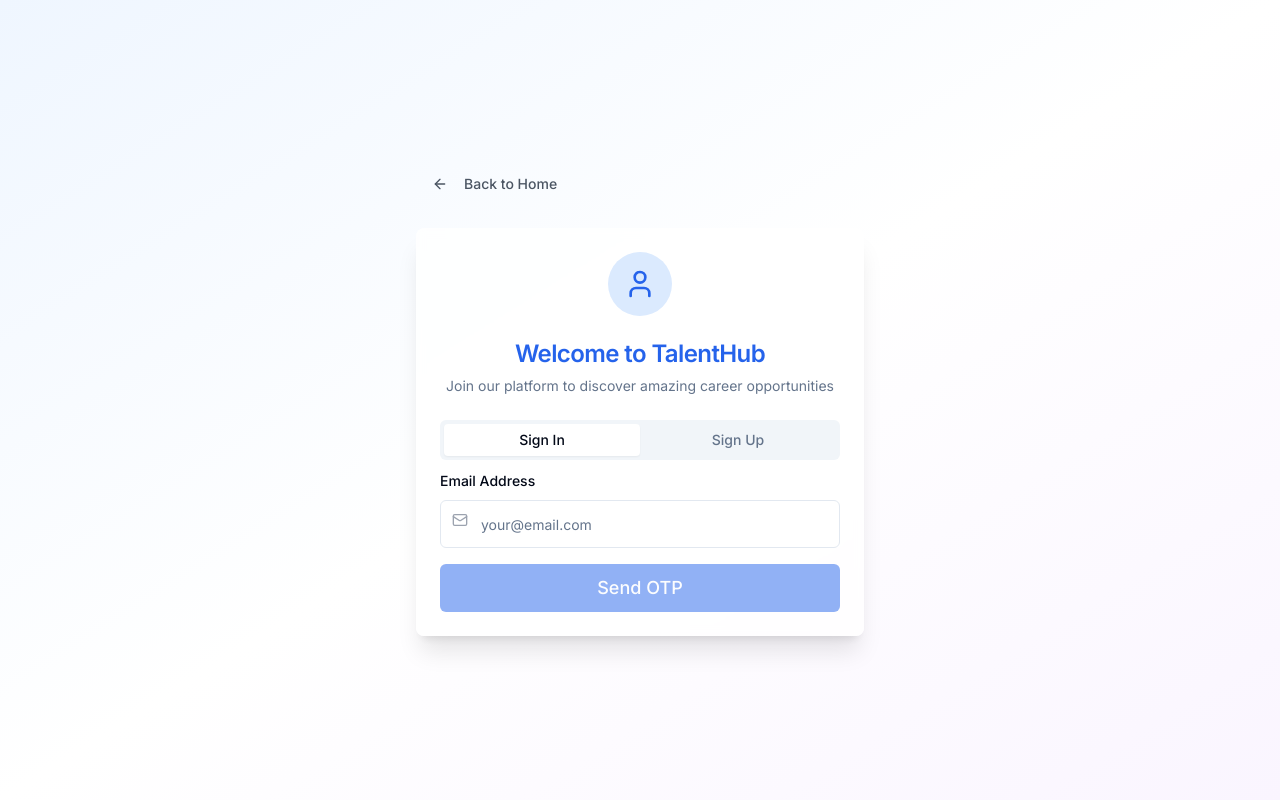
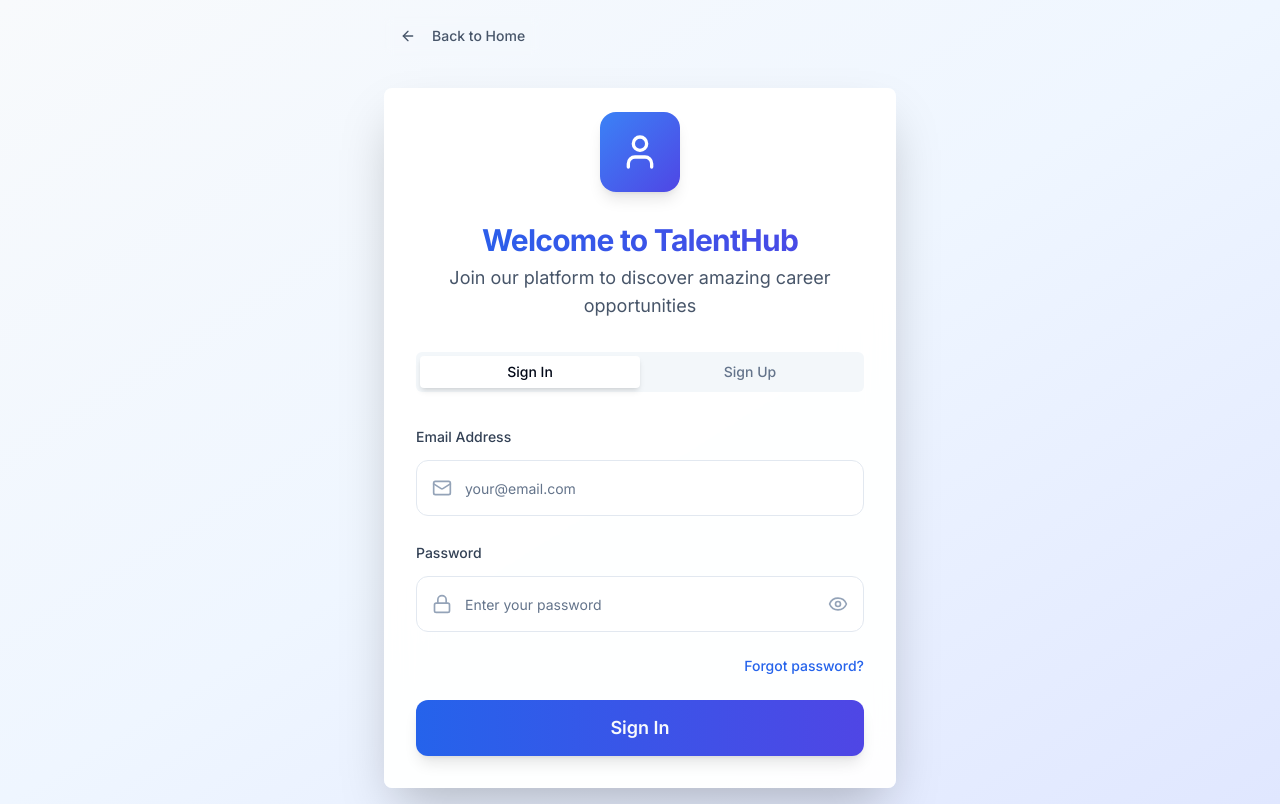
Before and after one commit to Ghost77-99/candidate-compass-ai-app, a React (Vite) app: page /auth/user in a window 1280 px wide. Built offline with nearby package versions, Linux system fonts and the light colour scheme.

Commit message:
feat: Implement password login and UI updates
Refactor UserAuth and HRAuth components to use password-based authentication with a "forgot password" option. Update the UI for a more modern and user-friendly experience.

```diff
--- a/src/components/auth/UserAuth.tsx
+++ b/src/components/auth/UserAuth.tsx
@@ -6,19 +6,21 @@ import { Input } from '@/components/ui/input';
 import { Card, CardContent, CardDescription, CardHeader, CardTitle } from '@/components/ui/card';
 import { Label } from '@/components/ui/label';
 import { Tabs, TabsContent, TabsList, TabsTrigger } from '@/components/ui/tabs';
-import { InputOTP, InputOTPGroup, InputOTPSlot } from '@/components/ui/input-otp';
-import { User, ArrowLeft, Mail, UserIcon } from 'lucide-react';
+import { User, ArrowLeft, Mail, UserIcon, Lock, Eye, EyeOff } from 'lucide-react';
 import { useAuth } from '@/contexts/AuthContext';
 import { useToast } from '@/hooks/use-toast';
 import { supabase } from '@/integrations/supabase/client';
 
 const UserAuth = () => {
   const [email, setEmail] = useState('');
-  const [otp, setOtp] = useState('');
+  const [password, setPassword] = useState('');
+  const [confirmPassword, setConfirmPassword] = useState('');
   const [name, setName] = useState('');
   const [activeTab, setActiveTab] = useState('login');
-  const [isOtpSent, setIsOtpSent] = useState(false);
+  const [showPassword, setShowPassword] = useState(false);
+  const [showConfirmPassword, setShowConfirmPassword] = useState(false);
   const [isLoading, setIsLoading] = useState(false);
+  const [forgotPasswordMode, setForgotPasswordMode] = useState(false);
   const { user } = useAuth();
   const navigate = useNavigate();
   const { toast } = useToast();
@@ -29,27 +31,35 @@ const UserAuth = () => {
     }
   }, [user, navigate]);
 
-  const sendOtp = async (emailAddress: string) => {
+  const handleLogin = async (e: React.FormEvent) => {
+    e.preventDefault();
+    if (!email || !password) {
+      toast({
+        title: "Error",
+        description: "Please fill in all fields",
+        variant: "destructive",
+      });
+      return;
+    }
+
     setIsLoading(true);
     try {
-      const { data, error } = await supabase.auth.signInWithOtp({
-        email: emailAddress,
-        options: {
-          shouldCreateUser: activeTab === 'signup'
-        }
+      const { data, error } = await supabase.auth.signInWithPassword({
+        email,
+        password,
       });
 
       if (error) throw error;
 
-      setIsOtpSent(true);
       toast({
-        title: "OTP Sent",
-        description: "Please check your email for the verification code.",
+        title: "Success",
+        description: "Successfully logged in!",
       });
+      navigate('/dashboard/user');
     } catch (error: any) {
       toast({
         title: "Error",
-        description: error.message || "Failed to send OTP",
+        description: error.message || "Failed to login",
         variant: "destructive",
       });
     } finally {
@@ -57,26 +67,58 @@ const UserAuth = () => {
     }
   };
 
-  const verifyOtp = async (emailAddress: string, otpCode: string) => {
+  const handleSignup = async (e: React.FormEvent) => {
+    e.preventDefault();
+    if (!email || !password || !name || !confirmPassword) {
+      toast({
+        title: "Error",
+        description: "Please fill in all fields",
+        variant: "destructive",
+      });
+      return;
+    }
+
+    if (password !== confirmPassword) {
+      toast({
+        title: "Error",
+        description: "Passwords do not match",
+        variant: "destructive",
+      });
+      return;
+    }
+
+    if (password.length < 6) {
+      toast({
+        title: "Error",
+        description: "Password must be at least 6 characters long",
+        variant: "destructive",
+      });
+      return;
+    }
+
     setIsLoading(true);
     try {
-      const { data, error } = await supabase.auth.verifyOtp({
-        email: emailAddress,
-        token: otpCode,
-        type: 'email'
+      const { data, error } = await supabase.auth.signUp({
+        email,
+        password,
+        options: {
+          data: {
+            name: name,
+          },
+          emailRedirectTo: `${window.location.origin}/dashboard/user`
+        }
       });
 
       if (error) throw error;
 
-      navigate('/dashboard/user');
       toast({
         title: "Success",
-        description: "Successfully authenticated!",
+        description: "Account created successfully! Please check your email to verify your account.",
       });
     } catch (error: any) {
       toast({
         title: "Error",
-        description: error.message || "Invalid OTP",
+        description: error.message || "Failed to create account",
         variant: "destructive",
       });
     } finally {
@@ -84,33 +126,47 @@ const UserAuth = () => {
     }
   };
 
-  const handleLogin = async (e: React.FormEvent) => {
+  const handleForgotPassword = async (e: React.FormEvent) => {
     e.preventDefault();
-    if (!email) return;
+    if (!email) {
+      toast({
+        title: "Error",
+        description: "Please enter your email address",
+        variant: "destructive",
+      });
+      return;
+    }
 
-    if (!isOtpSent) {
-      await sendOtp(email);
-    } else if (otp.length === 6) {
-      await verifyOtp(email, otp);
-    }
-  };
+    setIsLoading(true);
+    try {
+      const { error } = await supabase.auth.resetPasswordForEmail(email, {
+        redirectTo: `${window.location.origin}/dashboard/user`
+      });
 
-  const handleSignup = async (e: React.FormEvent) => {
-    e.preventDefault();
-    if (!email || !name) return;
+      if (error) throw error;
 
-    if (!isOtpSent) {
-      await sendOtp(email);
-    } else if (otp.length === 6) {
-      await verifyOtp(email, otp);
+      toast({
+        title: "Password Reset Sent",
+        description: "Please check your email for the password reset link.",
+      });
+      setForgotPasswordMode(false);
+    } catch (error: any) {
+      toast({
+        title: "Error",
+        description: error.message || "Failed to send reset email",
+        variant: "destructive",
+      });
+    } finally {
+      setIsLoading(false);
     }
   };
 
   const resetForm = () => {
     setEmail('');
-    setOtp('');
+    setPassword('');
+    setConfirmPassword('');
     setName('');
-    setIsOtpSent(false);
+    setForgotPasswordMode(false);
   };
 
   const handleTabChange = (tab: string) => {
@@ -119,41 +175,56 @@ const UserAuth = () => {
   };
 
   return (
-    <div className="min-h-screen bg-gradient-to-br from-blue-50 via-white to-purple-50 flex items-center justify-center p-6">
-      <div className="w-full max-w-md">
+    <div className="min-h-screen bg-gradient-to-br from-slate-50 via-blue-50 to-indigo-100 flex items-center justify-center p-4">
+      <div className="w-full max-w-lg">
         <Button
           variant="ghost"
           onClick={() => navigate('/')}
-          className="mb-6 text-gray-600 hover:text-gray-800"
+          className="mb-8 text-slate-600 hover:text-slate-800 hover:bg-white/50 backdrop-blur-sm"
         >
           <ArrowLeft className="w-4 h-4 mr-2" />
           Back to Home
         </Button>
 
-        <Card className="border-0 shadow-xl bg-white/80 backdrop-blur-sm">
-          <CardHeader className="text-center pb-6">
-            <div className="mx-auto w-16 h-16 bg-blue-100 rounded-full flex items-center justify-center mb-4">
-              <User className="w-8 h-8 text-blue-600" />
+        <Card className="border-0 shadow-2xl bg-white/95 backdrop-blur-xl">
+          <CardHeader className="text-center pb-8">
+            <div className="mx-auto w-20 h-20 bg-gradient-to-br from-blue-500 to-indigo-600 rounded-2xl flex items-center justify-center mb-6 shadow-lg">
+              <User className="w-10 h-10 text-white" />
             </div>
-            <CardTitle className="text-2xl text-blue-600">Welcome to TalentHub</CardTitle>
-            <CardDescription>
+            <CardTitle className="text-3xl font-bold bg-gradient-to-r from-blue-600 to-indigo-600 bg-clip-text text-transparent">
+              Welcome to TalentHub
+            </CardTitle>
+            <CardDescription className="text-lg text-slate-600 mt-2">
               Join our platform to discover amazing career opportunities
             </CardDescription>
           </CardHeader>
-          <CardContent>
-            <Tabs value={activeTab} onValueChange={handleTabChange}>
-              <TabsList className="grid w-full grid-cols-2">
-                <TabsTrigger value="login">Sign In</TabsTrigger>
-                <TabsTrigger value="signup">Sign Up</TabsTrigger>
+
+          <CardContent className="px-8 pb-8">
+            {!forgotPasswordMode ? (
+              <Tabs value={activeTab} onValueChange={handleTabChange} className="w-full">
+                <TabsList className="grid w-full grid-cols-2 mb-8 bg-slate-100/80 p-1">
+                  <TabsTrigger
+                    value="login"
+                    className="data-[state=active]:bg-white data-[state=active]:shadow-md transition-all duration-200"
+                  >
+                    Sign In
+                  </TabsTrigger>
+                  <TabsTrigger
+                    value="signup"
+                    className="data-[state=active]:bg-white data-[state=active]:shadow-md transition-all duration-200"
+                  >
+                    Sign Up
+                  </TabsTrigger>
                 </TabsList>
 
-              <TabsContent value="login">
-                <form onSubmit={handleLogin} className="space-y-4">
-                  {!isOtpSent ? (
-                    <div className="space-y-2">
-                      <Label htmlFor="login-email">Email Address</Label>
+                <TabsContent value="login" className="space-y-6">
+                  <form onSubmit={handleLogin} className="space-y-6">
+                    <div className="space-y-3">
+                      <Label htmlFor="login-email" className="text-sm font-medium text-slate-700">
+                        Email Address
+                      </Label>
                       <div className="relative">
-                        <Mail className="absolute left-3 top-3 h-4 w-4 text-gray-400" />
+                        <Mail className="absolute left-4 top-1/2 transform -translate-y-1/2 h-5 w-5 text-slate-400" />
                         <Input
                           id="login-email"
                           type="email"
@@ -161,59 +232,66 @@ const UserAuth = () => {
                           value={email}
                           onChange={(e) => setEmail(e.target.value)}
                           required
-                          className="pl-10 h-12"
+                          className="pl-12 h-14 border-slate-200 focus:border-blue-500 focus:ring-blue-500/20 rounded-xl text-base"
                           disabled={isLoading}
                         />
                       </div>
                     </div>
-                  ) : (
-                    <div className="space-y-4">
-                      <div className="text-center">
-                        <p className="text-sm text-gray-600 mb-4">
-                          Enter the 6-digit code sent to {email}
-                        </p>
-                        <div className="flex justify-center">
-                          <InputOTP value={otp} onChange={setOtp} maxLength={6}>
-                            <InputOTPGroup>
-                              <InputOTPSlot index={0} />
-                              <InputOTPSlot index={1} />
-                              <InputOTPSlot index={2} />
-                              <InputOTPSlot index={3} />
-                              <InputOTPSlot index={4} />
-                              <InputOTPSlot index={5} />
-                            </InputOTPGroup>
-                          </InputOTP>
+
+                    <div className="space-y-3">
+                      <Label htmlFor="login-password" className="text-sm font-medium text-slate-700">
+                        Password
+                      </Label>
+                      <div className="relative">
+                        <Lock className="absolute left-4 top-1/2 transform -translate-y-1/2 h-5 w-5 text-slate-400" />
+                        <Input
+                          id="login-password"
+                          type={showPassword ? "text" : "password"}
+                          placeholder="Enter your password"
+                          value={password}
+                          onChange={(e) => setPassword(e.target.value)}
+                          required
+                          className="pl-12 pr-12 h-14 border-slate-200 focus:border-blue-500 focus:ring-blue-500/20 rounded-xl text-base"
+                          disabled={isLoading}
+                        />
+                        <button
+                          type="button"
+                          onClick={() => setShowPassword(!showPassword)}
+                          className="absolute right-4 top-1/2 transform -translate-y-1/2 text-slate-400 hover:text-slate-600"
+                        >
+                          {showPassword ? <EyeOff className="h-5 w-5" /> : <Eye className="h-5 w-5" />}
+                        </button>
                       </div>
                     </div>
+
+                    <div className="flex justify-end">
+                      <button
+                        type="button"
+                        onClick={() => setForgotPasswordMode(true)}
+                        className="text-sm text-blue-600 hover:text-blue-700 font-medium"
+                      >
+                        Forgot password?
+                      </button>
+                    </div>
+
                     <Button
-                        type="button"
-                        variant="outline"
-                        onClick={resetForm}
-                        className="w-full"
+                      type="submit"
+                      className="w-full h-14 text-lg font-semibold bg-gradient-to-r from-blue-600 to-indigo-600 hover:from-blue-700 hover:to-indigo-700 rounded-xl shadow-lg hover:shadow-xl transition-all duration-200"
                       disabled={isLoading}
                     >
-                        Change Email Address
-                      </Button>
-                    </div>
-                  )}
-                  <Button
-                    type="submit"
-                    className="w-full bg-blue-600 hover:bg-blue-700 h-12 text-lg"
-                    disabled={(!email && !isOtpSent) || (isOtpSent && otp.length !== 6) || isLoading}
-                  >
-                    {isLoading ? 'Processing...' : isOtpSent ? 'Verify OTP' : 'Send OTP'}
+                      {isLoading ? 'Signing in...' : 'Sign In'}
                     </Button>
                   </form>
                 </TabsContent>
 
-              <TabsContent value="signup">
-                <form onSubmit={handleSignup} className="space-y-4">
-                  {!isOtpSent ? (
-                    <>
-                      <div className="space-y-2">
-                        <Label htmlFor="signup-name">Full Name</Label>
+                <TabsContent value="signup" className="space-y-6">
+                  <form onSubmit={handleSignup} className="space-y-6">
+                    <div className="space-y-3">
+                      <Label htmlFor="signup-name" className="text-sm font-medium text-slate-700">
+                        Full Name
+                      </Label>
                       <div className="relative">
-                          <UserIcon className="absolute left-3 top-3 h-4 w-4 text-gray-400" />
+                        <UserIcon className="absolute left-4 top-1/2 transform -translate-y-1/2 h-5 w-5 text-slate-400" />
                         <Input
                           id="signup-name"
                           type="text"
@@ -221,15 +299,18 @@ const UserAuth = () => {
                           value={name}
                           onChange={(e) => setName(e.target.value)}
                           required
-                            className="pl-10 h-12"
+                          className="pl-12 h-14 border-slate-200 focus:border-blue-500 focus:ring-blue-500/20 rounded-xl text-base"
                           disabled={isLoading}
                         />
                       </div>
                     </div>
-                      <div className="space-y-2">
-                        <Label htmlFor="signup-email">Email Address</Label>
+
+                    <div className="space-y-3">
+                      <Label htmlFor="signup-email" className="text-sm font-medium text-slate-700">
+                        Email Address
+                      </Label>
                       <div className="relative">
-                          <Mail className="absolute left-3 top-3 h-4 w-4 text-gray-400" />
+                        <Mail className="absolute left-4 top-1/2 transform -translate-y-1/2 h-5 w-5 text-slate-400" />
                         <Input
                           id="signup-email"
                           type="email"
@@ -237,52 +318,123 @@ const UserAuth = () => {
                           value={email}
                           onChange={(e) => setEmail(e.target.value)}
                           required
-                            className="pl-10 h-12"
+                          className="pl-12 h-14 border-slate-200 focus:border-blue-500 focus:ring-blue-500/20 rounded-xl text-base"
                           disabled={isLoading}
                         />
                       </div>
                     </div>
-                    </>
-                  ) : (
-                    <div className="space-y-4">
-                      <div className="text-center">
-                        <p className="text-sm text-gray-600 mb-4">
-                          Enter the 6-digit code sent to {email}
-                        </p>
-                        <div className="flex justify-center">
-                          <InputOTP value={otp} onChange={setOtp} maxLength={6}>
-                            <InputOTPGroup>
-                              <InputOTPSlot index={0} />
-                              <InputOTPSlot index={1} />
-                              <InputOTPSlot index={2} />
-                              <InputOTPSlot index={3} />
-                              <InputOTPSlot index={4} />
-                              <InputOTPSlot index={5} />
-                            </InputOTPGroup>
-                          </InputOTP>
+
+                    <div className="space-y-3">
+                      <Label htmlFor="signup-password" className="text-sm font-medium text-slate-700">
+                        Password
+                      </Label>
+                      <div className="relative">
+                        <Lock className="absolute left-4 top-1/2 transform -translate-y-1/2 h-5 w-5 text-slate-400" />
+                        <Input
+                          id="signup-password"
+                          type={showPassword ? "text" : "password"}
+                          placeholder="Create a password (min. 6 characters)"
+                          value={password}
+                          onChange={(e) => setPassword(e.target.value)}
+                          required
+                          className="pl-12 pr-12 h-14 border-slate-200 focus:border-blue-500 focus:ring-blue-500/20 rounded-xl text-base"
+                          disabled={isLoading}
+                        />
+                        <button
+                          type="button"
+                          onClick={() => setShowPassword(!showPassword)}
+                          className="absolute right-4 top-1/2 transform -translate-y-1/2 text-slate-400 hover:text-slate-600"
+                        >
+                          {showPassword ? <EyeOff className="h-5 w-5" /> : <Eye className="h-5 w-5" />}
+                        </button>
                       </div>
                     </div>
+
+                    <div className="space-y-3">
+                      <Label htmlFor="confirm-password" className="text-sm font-medium text-slate-700">
+                        Confirm Password
+                      </Label>
+                      <div className="relative">
+                        <Lock className="absolute left-4 top-1/2 transform -translate-y-1/2 h-5 w-5 text-slate-400" />
+                        <Input
+                          id="confirm-password"
+                          type={showConfirmPassword ? "text" : "password"}
+                          placeholder="Confirm your password"
+                          value={confirmPassword}
+                          onChange={(e) => setConfirmPassword(e.target.value)}
+                          required
+                          className="pl-12 pr-12 h-14 border-slate-200 focus:border-blue-500 focus:ring-blue-500/20 rounded-xl text-base"
+                          disabled={isLoading}
+                        />
+                        <button
+                          type="button"
+                          onClick={() => setShowConfirmPassword(!showConfirmPassword)}
+                          className="absolute right-4 top-1/2 transform -translate-y-1/2 text-slate-400 hover:text-slate-600"
+                        >
+                          {showConfirmPassword ? <EyeOff className="h-5 w-5" /> : <Eye className="h-5 w-5" />}
+                        </button>
+                      </div>
+                    </div>
+
                     <Button
-                        type="button"
-                        variant="outline"
-                        onClick={resetForm}
-                        className="w-full"
+                      type="submit"
+                      className="w-full h-14 text-lg font-semibold bg-gradient-to-r from-blue-600 to-indigo-600 hover:from-blue-700 hover:to-indigo-700 rounded-xl shadow-lg hover:shadow-xl transition-all duration-200"
                       disabled={isLoading}
                     >
-                        Change Details
-                      </Button>
-                    </div>
-                  )}
-                  <Button
-                    type="submit"
-                    className="w-full bg-blue-600 hover:bg-blue-700 h-12 text-lg"
-                    disabled={(!email || !name) && !isOtpSent || (isOtpSent && otp.length !== 6) || isLoading}
-                  >
-                    {isLoading ? 'Processing...' : isOtpSent ? 'Create Account' : 'Send OTP'}
+                      {isLoading ? 'Creating Account...' : 'Create Account'}
                     </Button>
                   </form>
                 </TabsContent>
               </Tabs>
+            ) : (
+              <div className="space-y-6">
+                <div className="text-center">
+                  <h3 className="text-xl font-semibold text-slate-800 mb-2">Reset Password</h3>
+                  <p className="text-slate-600">Enter your email to receive a password reset link</p>
+                </div>
+
+                <form onSubmit={handleForgotPassword} className="space-y-6">
+                  <div className="space-y-3">
+                    <Label htmlFor="reset-email" className="text-sm font-medium text-slate-700">
+                      Email Address
+                    </Label>
+                    <div className="relative">
+                      <Mail className="absolute left-4 top-1/2 transform -translate-y-1/2 h-5 w-5 text-slate-400" />
+                      <Input
+                        id="reset-email"
+                        type="email"
+                        placeholder="your@email.com"
+                        value={email}
+                        onChange={(e) => setEmail(e.target.value)}
+                        required
+                        className="pl-12 h-14 border-slate-200 focus:border-blue-500 focus:ring-blue-500/20 rounded-xl text-base"
+                        disabled={isLoading}
+                      />
+                    </div>
+                  </div>
+
+                  <div className="space-y-4">
+                    <Button
+                      type="submit"
+                      className="w-full h-14 text-lg font-semibold bg-gradient-to-r from-blue-600 to-indigo-600 hover:from-blue-700 hover:to-indigo-700 rounded-xl shadow-lg hover:shadow-xl transition-all duration-200"
+                      disabled={isLoading}
+                    >
+                      {isLoading ? 'Sending...' : 'Send Reset Link'}
+                    </Button>
+
+                    <Button
+                      type="button"
+                      variant="outline"
+                      onClick={() => setForgotPasswordMode(false)}
+                      className="w-full h-12 rounded-xl border-slate-200 hover:bg-slate-50"
+                      disabled={isLoading}
+                    >
+                      Back to Login
+                    </Button>
+                  </div>
+                </form>
+              </div>
+            )}
           </CardContent>
         </Card>
       </div>
```
Lines whose indentation alone changed are shown as unchanged.
